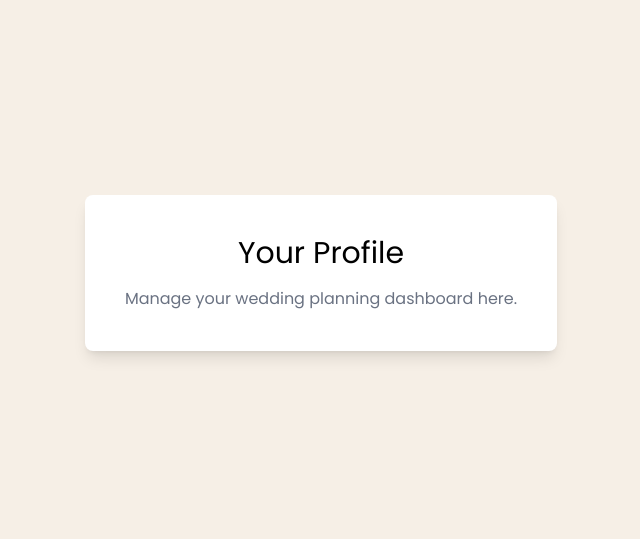
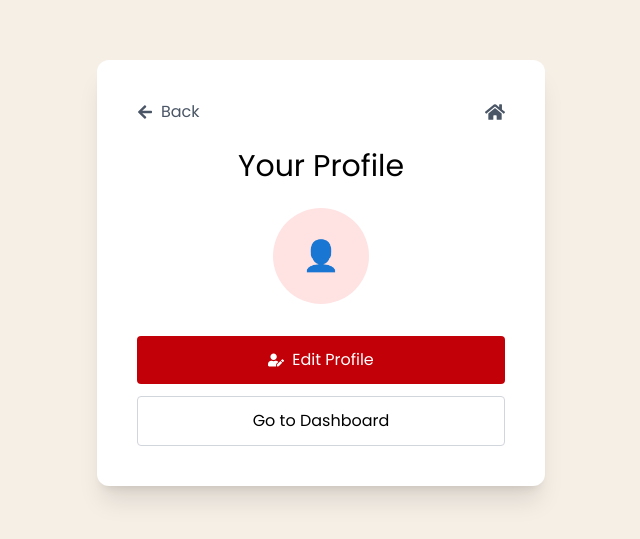
Before and after one commit to preeyalr/wedding-planner, a React (Vite) app in the folder frontend/: page /profile in a window 1280 px wide. Shown: the part 127-666 px from the top of the page, without its empty margins (319-959 px from the left). Built offline with nearby package versions, Linux system fonts and the light colour scheme.

Commit message:
profile page

```diff
--- a/frontend/package.json
+++ b/frontend/package.json
@@ -15,6 +15,7 @@
     "axios": "^1.13.6",
     "react": "^19.2.0",
     "react-dom": "^19.2.0",
+    "react-icons": "^5.6.0",
     "react-router-dom": "^7.13.1",
     "tailwindcss": "^4.2.1"
   },
--- a/frontend/src/pages/Profile.jsx
+++ b/frontend/src/pages/Profile.jsx
@@ -1,25 +1,94 @@
+import { useNavigate } from "react-router-dom"
+import { FaHome, FaArrowLeft, FaUserEdit } from "react-icons/fa"
+
 function Profile(){
+
+  const navigate = useNavigate()
+
+  const user = JSON.parse(localStorage.getItem("user"))
 
   return(
 
-    <div className="min-h-screen flex justify-center items-center">
+    <div className="min-h-screen bg-[#f6efe6] flex justify-center items-center px-6">
 
-      <div className="bg-white shadow-lg p-10 rounded-lg text-center">
+      <div className="bg-white shadow-xl rounded-xl p-10 w-full max-w-md">
 
-        <h1 className="font-heading text-3xl mb-4">
+        {/* Top Buttons */}
+
+        <div className="flex justify-between mb-6">
+
+          <button
+            onClick={()=>navigate(-1)}
+            className="flex items-center gap-2 text-gray-600 hover:text-black"
+          >
+            <FaArrowLeft/>
+            Back
+          </button>
+
+          <button
+            onClick={()=>navigate("/")}
+            className="text-gray-600 hover:text-black"
+          >
+            <FaHome size={20}/>
+          </button>
+
+        </div>
+
+        {/* Profile Title */}
+
+        <h1 className="font-heading text-3xl text-center mb-6">
           Your Profile
         </h1>
 
-        <p className="font-body text-gray-500">
-          Manage your wedding planning dashboard here.
-        </p>
+        {/* Avatar */}
+
+        <div className="flex justify-center mb-6">
+
+          <div className="w-24 h-24 rounded-full bg-red-100 flex items-center justify-center text-3xl text-red-700">
+            👤
+          </div>
+
+        </div>
+
+        {/* User Info */}
+
+        <div className="space-y-3 text-center font-body">
+
+          <p className="text-lg font-semibold">
+            {user?.name}
+          </p>
+
+          <p className="text-gray-500">
+            {user?.email}
+          </p>
+
+        </div>
+
+        {/* Buttons */}
+
+        <div className="mt-8 flex flex-col gap-3">
+
+          <button className="flex items-center justify-center gap-2 bg-red-700 text-white py-3 rounded hover:bg-red-800">
+
+            <FaUserEdit/>
+            Edit Profile
+
+          </button>
+
+          <button
+            onClick={()=>navigate("/dashboard")}
+            className="border border-gray-300 py-3 rounded hover:bg-gray-100"
+          >
+            Go to Dashboard
+          </button>
+
+        </div>
 
       </div>
 
     </div>
 
   )
-
 }
 
 export default Profile
```
Also changed, not shown: 1 other file (tests, documents, lock files or other folders).
